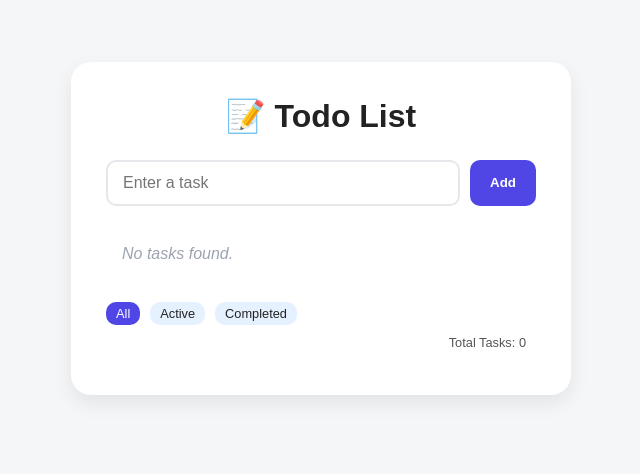
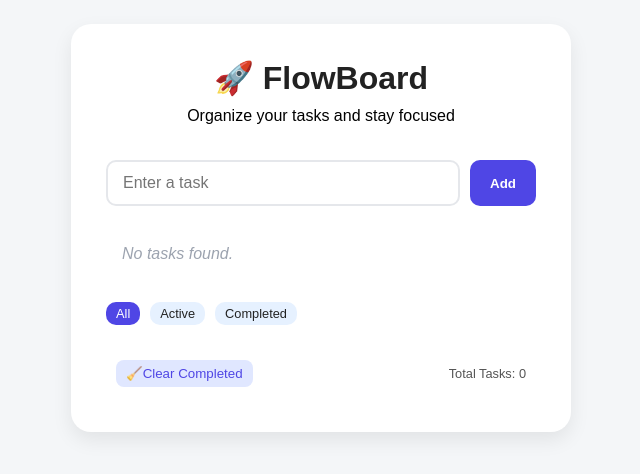
Before and after one commit to arjuntelange/react-task-tracker, a React (Vite) app: page / in a window 1280 px wide. Shown: the part 172-646 px from the top of the page, without its empty margins (319-959 px from the left). Built offline with nearby package versions, Linux system fonts and the light colour scheme.

Commit message:
feat: add clear completed tasks and rebrand app as FlowBoard

```diff
--- a/index.html
+++ b/index.html
@@ -4,7 +4,7 @@
     <meta charset="UTF-8" />
     <link rel="icon" type="image/svg+xml" href="/favicon.svg" />
     <meta name="viewport" content="width=device-width, initial-scale=1.0" />
-    <title>react-task-tracker</title>
+    <title>🚀 FlowBoard</title>
   </head>
   <body>
     <div id="root"></div>
--- a/src/components/TodoList.css
+++ b/src/components/TodoList.css
@@ -13,11 +13,16 @@
 }
 
 .container h1 {
-  margin-bottom: 25px;
+  margin-bottom: 10px;
 
   text-align: center;
 
   color: #222;
+}
+
+.app-subtitle {
+  margin-bottom: 35px;
+  text-align: center;
 }
 
 .input-section {
@@ -116,7 +121,9 @@ li button {
 
   display: flex;
 
-  justify-content: flex-end;
+  justify-content: space-between;
+
+  align-items: center;
 }
 
 .tasks-counter {
@@ -153,6 +160,8 @@ li:has(input[type="checkbox"]:checked) {
 }
 
 .filter-section {
+  margin-bottom: 25px;
+
   display: flex;
   justify-content: flex-start;
   gap: 10px;
@@ -190,3 +199,29 @@ li:has(input[type="checkbox"]:checked) {
   border-left: none !important;
   background: transparent !important;
 }
+
+.clear-btn {
+  background: #e0e7ff;
+  color: #4f46e5;
+
+  border: none;
+  border-radius: 8px;
+
+  padding: 6px 10px;
+
+  cursor: pointer;
+
+  font-weight: 500;
+
+  transition: all 0.2s ease;
+}
+
+.clear-btn:hover {
+  background: #c7d2fe;
+  transform: translateY(-2px);
+  box-shadow: 0 4px 12px rgba(79, 70, 229, 0.15);
+}
+
+.clear-btn:active {
+  transform: translateY(0);
+}
--- a/src/components/TodoList.jsx
+++ b/src/components/TodoList.jsx
@@ -79,11 +79,7 @@ function TodoList() {
     );
 
     if (currentTask.completed) {
-      showNotification(
-        "↩️ Task Reopened",
-        "The task is active again.",
-        "info",
-      );
+      showNotification("↩️ Task Reopened", "The task is active again.", "info");
     } else {
       showNotification(
         "✅ Task Completed",
@@ -123,6 +119,26 @@ function TodoList() {
     }, 2000);
   }
 
+  function clearCompletedTasks() {
+    const checkTask = tasks.some((taskCheck) => taskCheck.completed);
+
+    if (checkTask) {
+      setTasks(tasks.filter((currentTask) => !currentTask.completed));
+
+      showNotification(
+        "🧹 Tasks Cleared",
+        "All completed tasks have been removed.",
+        "success",
+      );
+    } else {
+      showNotification(
+        "ℹ️ Nothing to Clear",
+        "There are no completed tasks to remove.",
+        "info",
+      );
+    }
+  }
+
   let filteredTasks = tasks;
 
   if (filter === "active") {
@@ -135,7 +151,8 @@ function TodoList() {
 
   return (
     <div className="container">
-      <h1>📝 Todo List</h1>
+      <h1>🚀 FlowBoard</h1>
+      <p className="app-subtitle">Organize your tasks and stay focused</p>
 
       <div className="input-section">
         <input
@@ -193,6 +210,10 @@ function TodoList() {
       </div>
 
       <div className="counter-box">
+        <button className="clear-btn" onClick={clearCompletedTasks}>
+          🧹Clear Completed
+        </button>
+
         <span className="tasks-counter">Total Tasks: {tasks.length}</span>
       </div>
 
```
